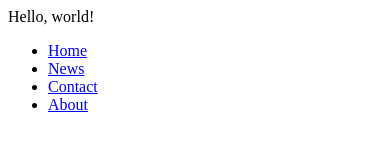
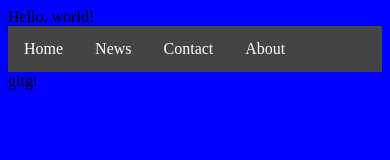
Before and after one commit to jhilmar-sergio/project0, a plain HTML site: page pages/about.html in a window 390 px wide. Drawn offline with Linux system fonts and the light colour scheme.

Commit message:
mobile-responsive

```diff
--- a/css/styles.css
+++ b/css/styles.css
@@ -1,3 +1,15 @@
+@media (min-width: 700px) {
+    body {
+        background-color: red;
+    }
+}
+
+@media (max-width: 499px) {
+    body {
+        background-color: blue;
+    }
+}
+
 .main-menu {
   list-style-type: none;
   margin: 0;
--- a/pages/about.html
+++ b/pages/about.html
@@ -7,11 +7,11 @@
     <body>
         Hello, world!
         <header>
-          <ul id="main-menu">
+          <ul class="main-menu">
             <li><a href="../index.html">Home</a></li>
             <li><a href="news.html">News</a></li>
             <li><a href="contact.html">Contact</a></li>
-            <li><a href="#about.html">About</a></li>
+            <li><a href="#about">About</a></li>
           </ul>
         </header>
 
@@ -21,3 +21,4 @@
 
     </body>
 </html>
+gitgi
```
Also changed, not shown: pages/contact.html (+1 -1 lines), pages/news.html (+1 -1 lines).
